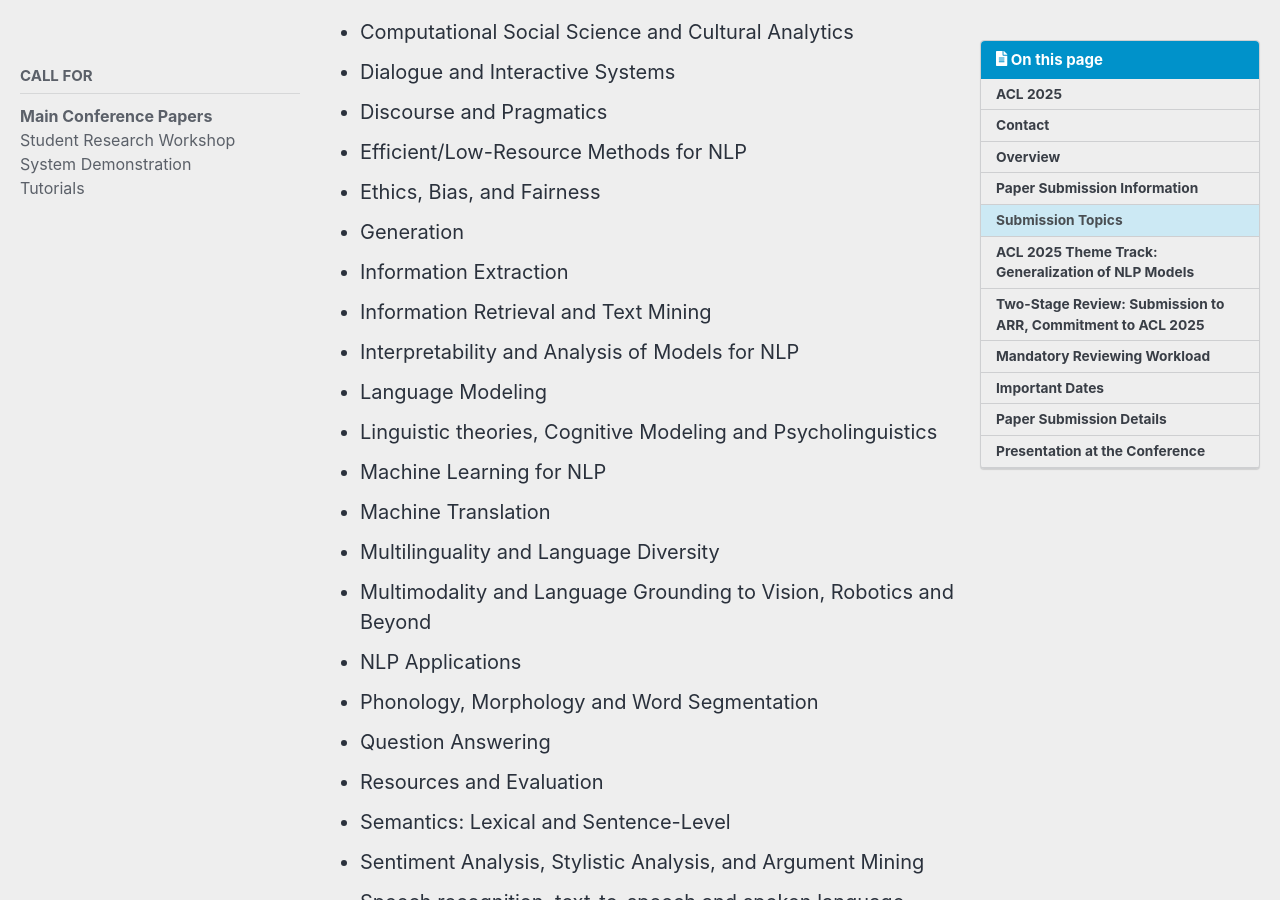
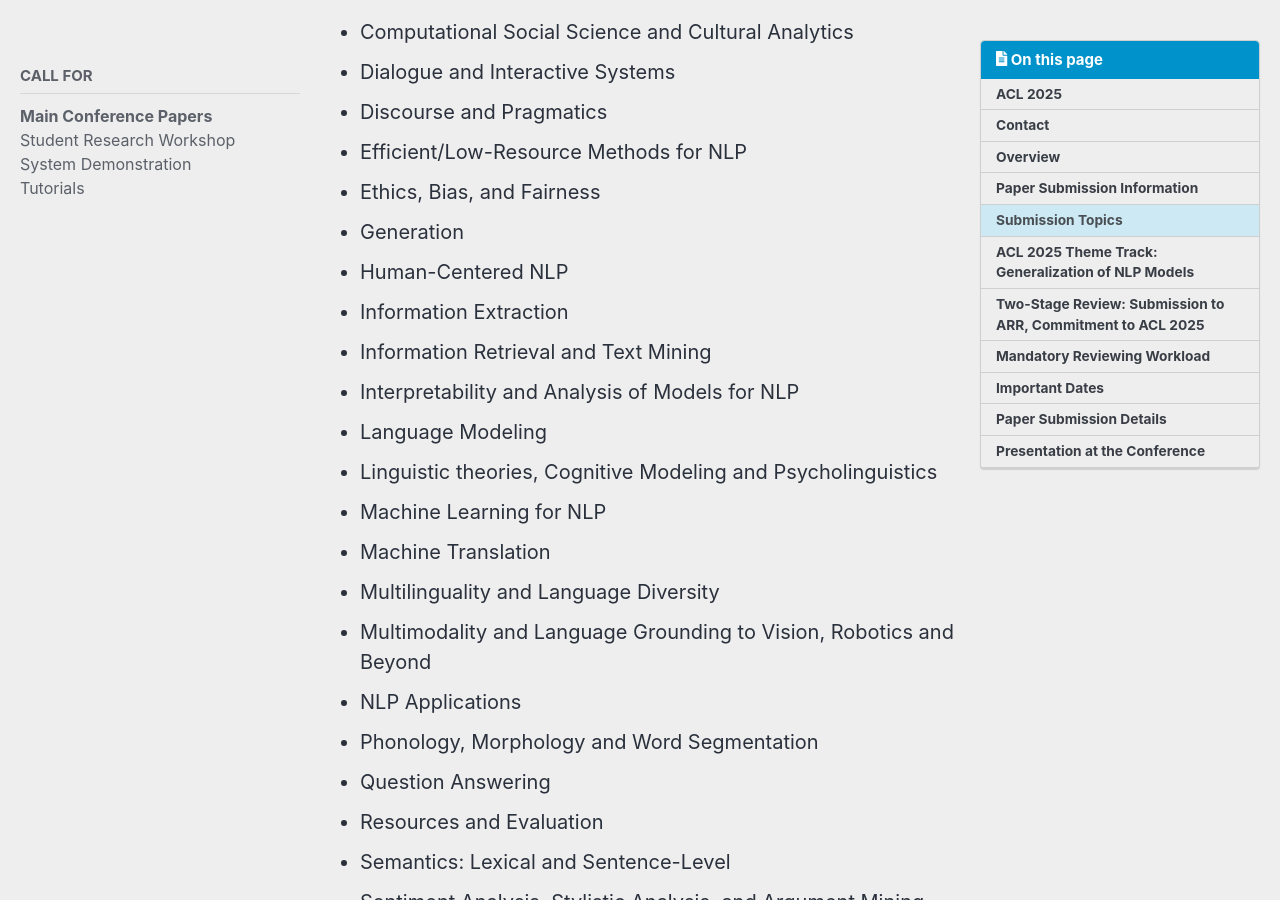
Before and after one commit to acl-org/acl-2025, a Jekyll site: the page built from _pages/calls/main_conference_papers.md, in a window 1280 px wide and 900 px high, scrolled down 1812 px. Built offline with Jekyll 4.4.1, drawn with Linux system fonts in a browser that asks for light colours; cached includes are drawn as plain includes; nearby versions of some CDN libraries.

Commit message:
Update main_conference_papers.md

```diff
--- a/_pages/calls/main_conference_papers.md
+++ b/_pages/calls/main_conference_papers.md
@@ -45,6 +45,7 @@ ACL 2025 aims to have a broad technical program. Relevant topics for the confere
 - Efficient/Low-Resource Methods for NLP
 - Ethics, Bias, and Fairness
 - Generation
+- Human-Centered NLP
 - Information Extraction
 - Information Retrieval and Text Mining
 - Interpretability and Analysis of Models for NLP
```
